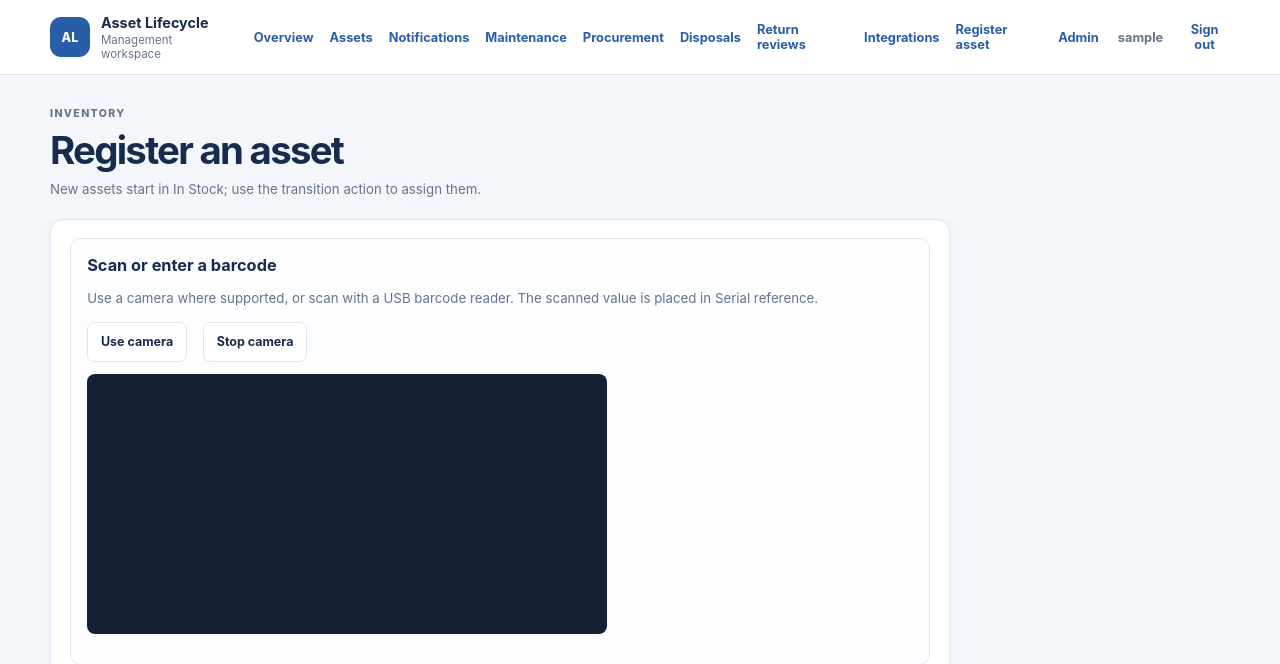
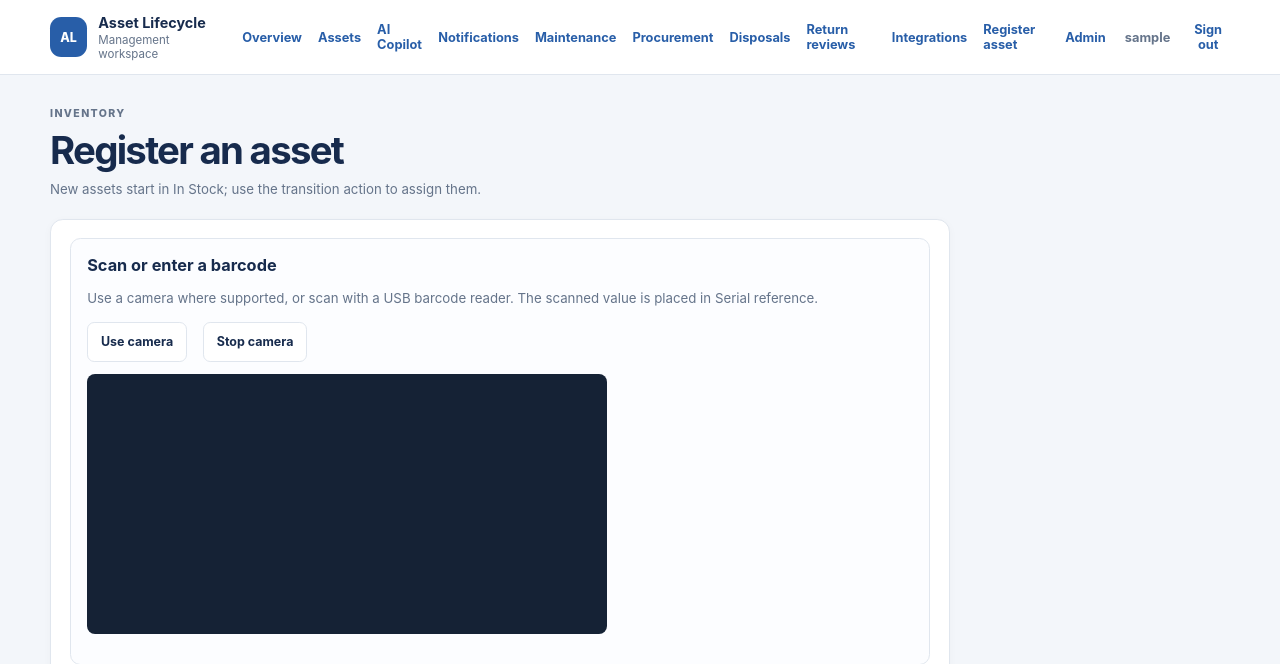
Before and after one commit to abdulmoeedkhan123/enterprise-it-asset-lifecycle, a Django app: page /assets/new/ in a window 1280 px wide. Shown: the top 664 px of the page. Run offline with Django 5.2, Linux system fonts and the light colour scheme; the visitor is signed in with stand-in values (Sample User, id 1); data that the repository does not hold is empty; parts of the project's set-up code (start-up, migrations or seed data) failed here and were passed over.

Commit message:
Add copilot to existing navigation

```diff
--- a/Application/templates/inventory/base.html
+++ b/Application/templates/inventory/base.html
@@ -18,6 +18,7 @@
     <nav class="nav" aria-label="Main navigation">
       <a href="{% url 'inventory:dashboard' %}">Overview</a>
       <a href="{% url 'inventory:asset-list' %}">Assets</a>
+      {% if perms.inventory.view_asset %}<a href="{% url 'inventory:copilot' %}">AI Copilot</a>{% endif %}
       {% if perms.inventory.view_asset %}<a href="{% url 'inventory:notifications' %}" aria-label="Notifications, {{ asset_notification_count }} active">Notifications{% if asset_notification_count %} <span class="notification-count">{{ asset_notification_count }}</span>{% endif %}</a>{% endif %}
       {% if perms.inventory.view_maintenanceworkorder %}<a href="{% url 'inventory:maintenance-work-orders' %}">Maintenance</a>{% endif %}
       {% if perms.inventory.view_procurementrequest %}<a href="{% url 'inventory:procurement-list' %}">Procurement</a>{% endif %}
```
